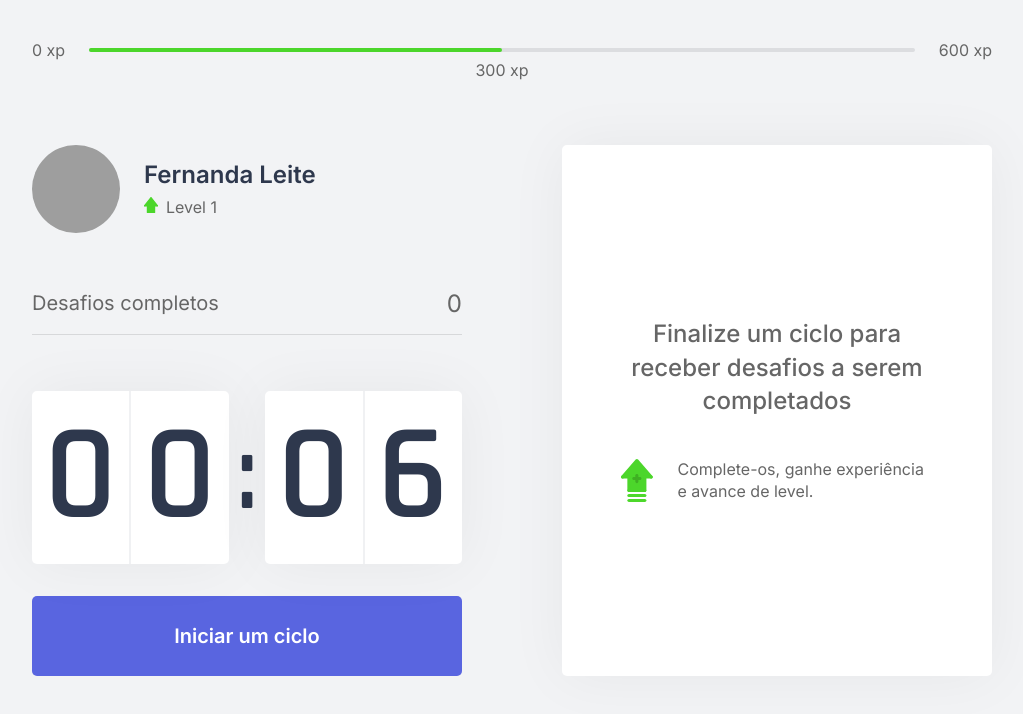
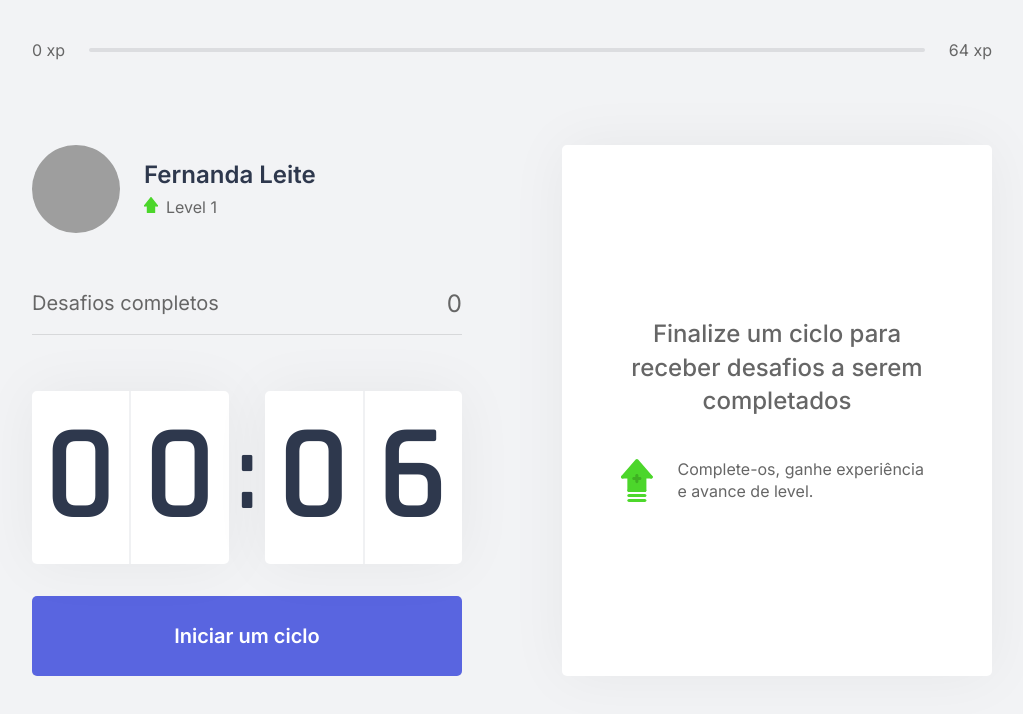
Before and after one commit to Fekleite/move.it, a Next.js app: page / in a window 1280 px wide. Shown: the top 714 px of the page, without its empty margins (128-1151 px from the left). Built offline with nearby package versions, Linux system fonts and the light colour scheme; grey boxes are pictures that could not be loaded.

Commit message:
feta: change progress experience bar

```diff
--- a/src/components/ExperienceBar.tsx
+++ b/src/components/ExperienceBar.tsx
@@ -1,17 +1,29 @@
+import { useContext } from "react";
+
+import { ChallengesContext } from "../contexts/ChallengesContext";
+
 import { Header, Progress, CurrentExperience } from "../styles/components/experienceBar";
 
 export function ExperienceBar() {
+  const { currentExperience, experienceToNextLevel } = useContext(ChallengesContext);
+
+  const percentToNextLevel = Math.round(currentExperience * 100) / experienceToNextLevel;
+
   return (
     <Header>
       <span>0 xp</span>
       <div>
-        <Progress width="50%"/>
+        <Progress width={`${percentToNextLevel}%`}/>
 
-        <CurrentExperience left="50%">
-          300 xp
+        <CurrentExperience left={`${percentToNextLevel}%`}>
+          {
+            currentExperience !== 0 && currentExperience !== experienceToNextLevel && (
+              `${currentExperience} xp`
+            )
+          }
         </CurrentExperience>
       </div>
-      <span>600 xp</span>
+      <span>{experienceToNextLevel} xp</span>
     </Header>
   );
 }
--- a/src/contexts/ChallengesContext.tsx
+++ b/src/contexts/ChallengesContext.tsx
@@ -17,8 +17,10 @@ interface ChallengesContextData {
   currentExperience: number;
   challengesCompleted: number;
   activeChallenge: Challenge;
+  experienceToNextLevel: number;
   levelUp: () => void;
-  startNewChallege: () => void
+  startNewChallege: () => void;
+  resetChallenge: () => void;
 }
 
 export const ChallengesContext = createContext({} as ChallengesContextData);
@@ -28,6 +30,8 @@ export function ChallengesProvider({ children } : ChallengesProviderProps) {
   const [currentExperience, setCurrentExperience] = useState(0);
   const [challengesCompleted, setChallengesCompleted] = useState(0);
   const [activeChallenge, setActiveChallenge] = useState(null)
+
+  const experienceToNextLevel = Math.pow((level + 1) * 4, 2);
 
   function levelUp() {
     setLevel(level + 1);
@@ -40,6 +44,10 @@ export function ChallengesProvider({ children } : ChallengesProviderProps) {
     setActiveChallenge(challenge)
   }
 
+  function resetChallenge() {
+    setActiveChallenge(null);
+  }
+
   return (
     <ChallengesContext.Provider
       value={{
@@ -47,8 +55,10 @@ export function ChallengesProvider({ children } : ChallengesProviderProps) {
         currentExperience,
         challengesCompleted,
         activeChallenge,
+        experienceToNextLevel,
         levelUp,
-        startNewChallege
+        startNewChallege,
+        resetChallenge
       }}
     >
       {children}
```
